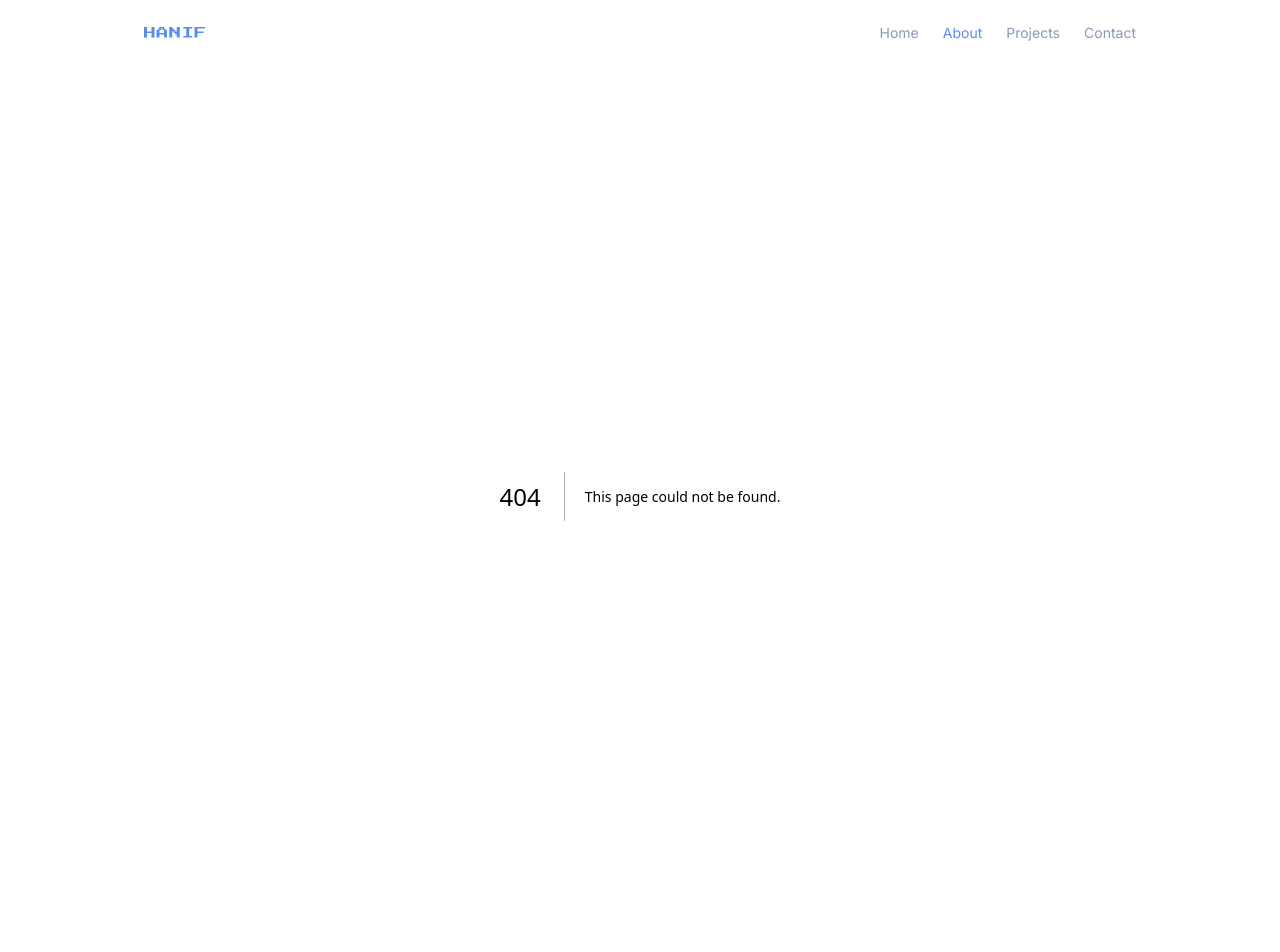
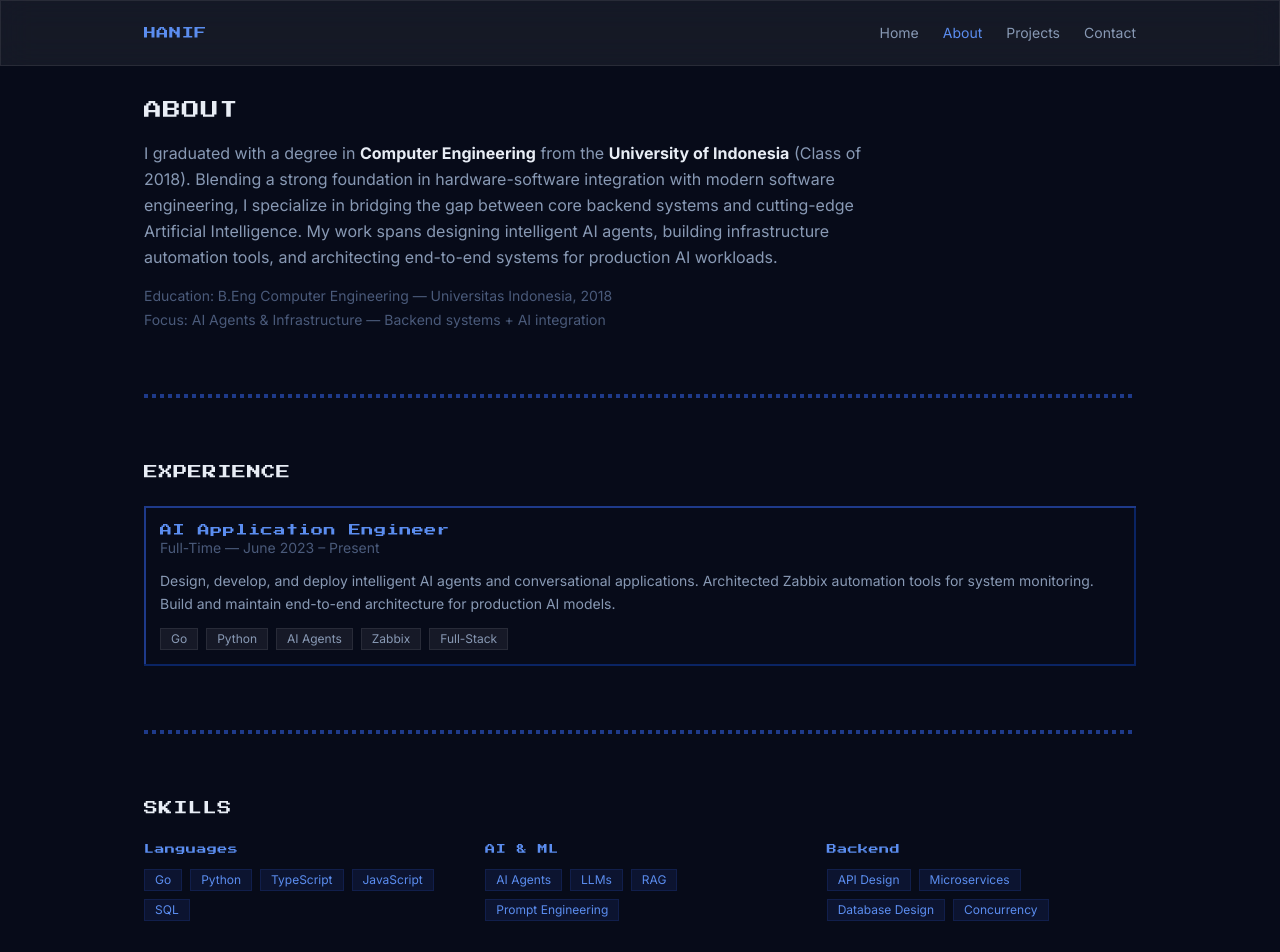
Before and after one commit to hazurafif/hazurafif.github.io, a Next.js app: page /about in a window 1280 px wide. Before the commit this address had no page. Shown: the top 952 px of the page. Built offline with nearby package versions, Linux system fonts and the light colour scheme.

Commit message:
feat: add about page with bio, timeline, skills

```diff
--- /dev/null
+++ b/src/app/about/page.tsx
@@ -0,0 +1,61 @@
+import { Timeline } from '@/components/layout/timeline'
+import { PixelDivider } from '@/components/pixel/pixel-divider'
+import { Badge } from '@/components/ui/badge'
+import { experiences } from '@/data/experience'
+import { skillCategories } from '@/data/skills'
+
+export default function About() {
+  return (
+    <div className="space-y-16">
+      <section className="space-y-4">
+        <h1 className="font-heading text-lg tracking-wider text-text-primary">
+          ABOUT
+        </h1>
+        <p className="font-body text-base text-text-secondary leading-relaxed max-w-3xl">
+          I graduated with a degree in <strong className="text-text-primary">Computer Engineering</strong> from the{' '}
+          <strong className="text-text-primary">University of Indonesia</strong> (Class of 2018).
+          Blending a strong foundation in hardware-software integration with modern
+          software engineering, I specialize in bridging the gap between core backend
+          systems and cutting-edge Artificial Intelligence. My work spans designing
+          intelligent AI agents, building infrastructure automation tools, and
+          architecting end-to-end systems for production AI workloads.
+        </p>
+        <div className="space-y-1 font-body text-sm text-text-muted">
+          <p>Education: B.Eng Computer Engineering — Universitas Indonesia, 2018</p>
+          <p>Focus: AI Agents & Infrastructure — Backend systems + AI integration</p>
+        </div>
+      </section>
+
+      <PixelDivider />
+
+      <section className="space-y-6">
+        <h2 className="font-heading text-sm tracking-wider text-text-primary">
+          EXPERIENCE
+        </h2>
+        <Timeline experiences={experiences} />
+      </section>
+
+      <PixelDivider />
+
+      <section className="space-y-6">
+        <h2 className="font-heading text-sm tracking-wider text-text-primary">
+          SKILLS
+        </h2>
+        <div className="grid gap-8 md:grid-cols-2 lg:grid-cols-3">
+          {skillCategories.map((cat) => (
+            <div key={cat.category} className="space-y-3">
+              <h3 className="font-heading text-[10px] tracking-wider text-accent-glow">
+                {cat.category}
+              </h3>
+              <div className="flex flex-wrap gap-2">
+                {cat.skills.map((skill) => (
+                  <Badge key={skill}>{skill}</Badge>
+                ))}
+              </div>
+            </div>
+          ))}
+        </div>
+      </section>
+    </div>
+  )
+}
--- /dev/null
+++ b/src/components/layout/timeline.tsx
@@ -0,0 +1,49 @@
+'use client'
+
+import { motion } from 'framer-motion'
+import { PixelBorder } from '@/components/pixel/pixel-border'
+import { Badge } from '@/components/ui/badge'
+import type { Experience } from '@/data/experience'
+
+interface TimelineProps {
+  experiences: Experience[]
+}
+
+export function Timeline({ experiences }: TimelineProps) {
+  return (
+    <div className="space-y-8">
+      {experiences.map((exp, index) => (
+        <motion.div
+          key={index}
+          initial={{ opacity: 0, x: -20 }}
+          whileInView={{ opacity: 1, x: 0 }}
+          viewport={{ once: true }}
+          transition={{ delay: index * 0.1 }}
+        >
+          <PixelBorder className="p-4">
+            <div className="space-y-3">
+              <div>
+                <h3 className="font-heading text-xs tracking-wider text-accent-glow">
+                  {exp.title}
+                </h3>
+                <p className="font-body text-sm text-text-muted">
+                  {exp.company} — {exp.period}
+                </p>
+              </div>
+              <p className="font-body text-sm text-text-secondary leading-relaxed">
+                {exp.description}
+              </p>
+              <div className="flex flex-wrap gap-2">
+                {exp.technologies.map((tech) => (
+                  <Badge key={tech} variant="secondary">
+                    {tech}
+                  </Badge>
+                ))}
+              </div>
+            </div>
+          </PixelBorder>
+        </motion.div>
+      ))}
+    </div>
+  )
+}
```
